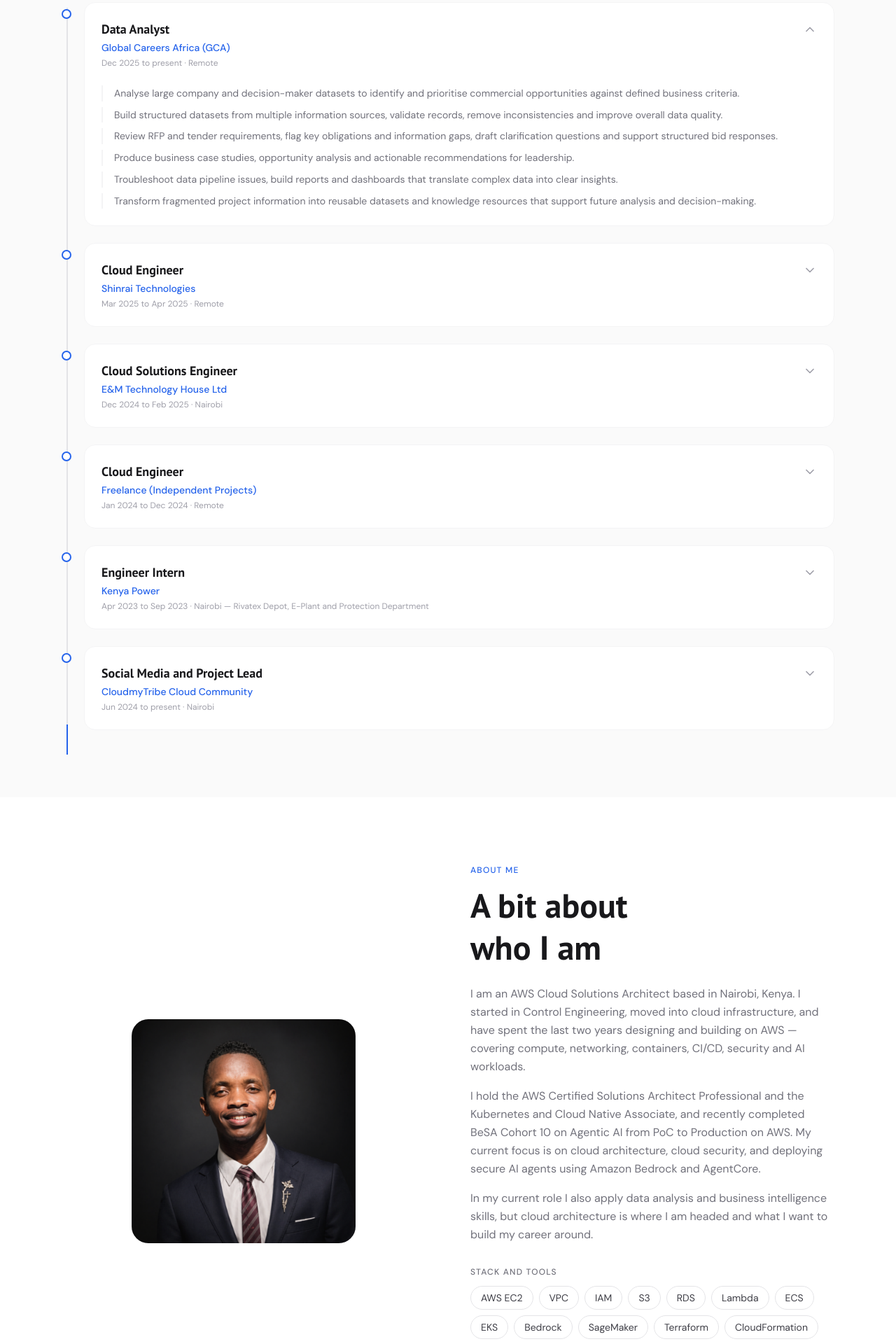
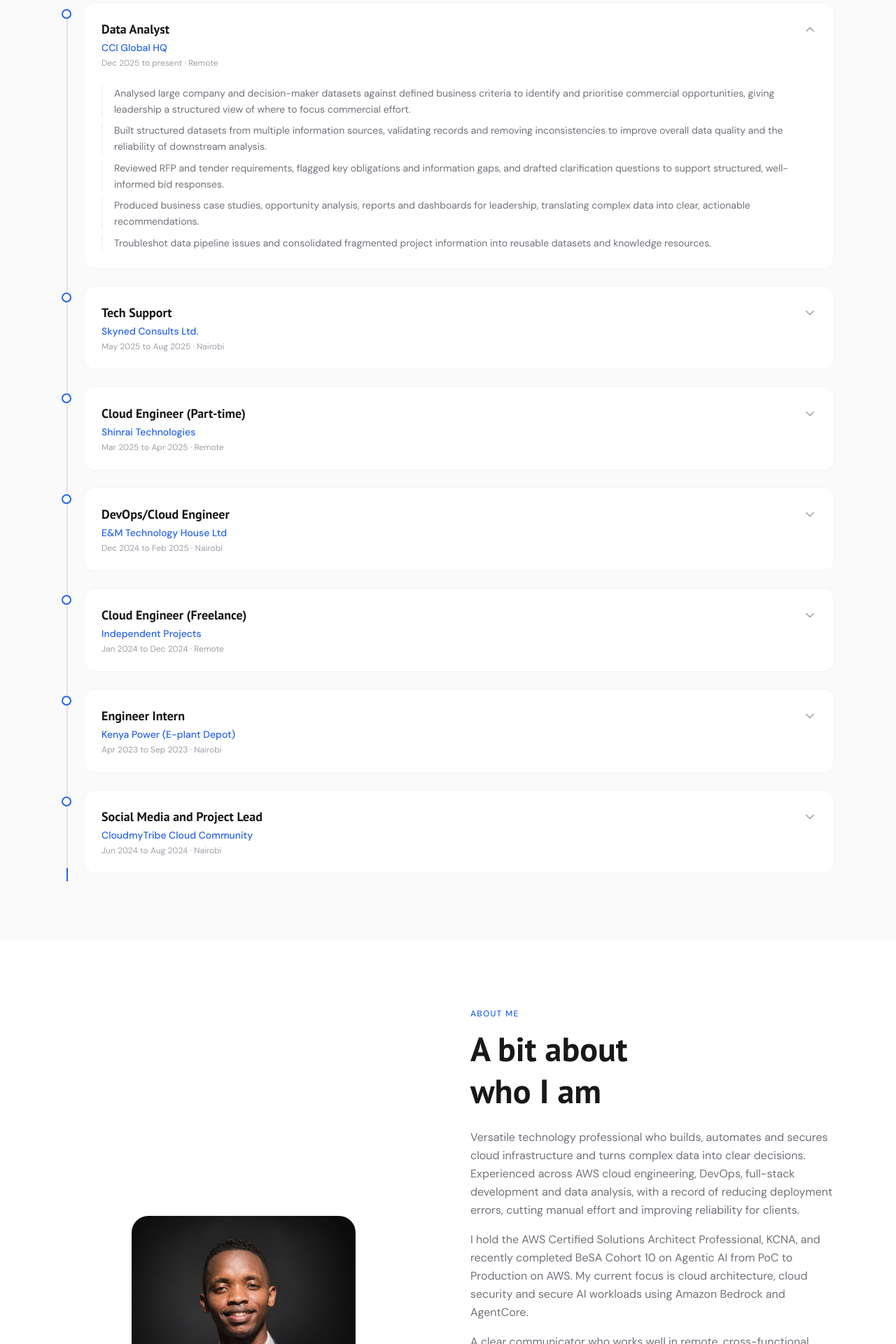
Before and after one commit to Mbitajeff/jeff-mbita-portfolio, a Next.js app: page / in a window 1280 px wide. Shown: the part 3400-5320 px from the top of the page at 70% size. Built offline with nearby package versions, Linux system fonts and the light colour scheme.

Commit message:
feat: update experience, certifications, bio and skills from updated resume

```diff
--- a/src/components/sections/About.tsx
+++ b/src/components/sections/About.tsx
@@ -41,11 +41,15 @@
 ];
 
 const skills = [
-  "AWS EC2", "VPC", "IAM", "S3", "RDS", "Lambda",
-  "ECS", "EKS", "Bedrock", "SageMaker",
-  "Terraform", "CloudFormation", "Docker", "Kubernetes",
-  "CodePipeline", "CloudWatch", "GuardDuty", "KMS",
-  "Python", "Bash", "Linux", "Git",
+  "AWS", "Azure", "GCP",
+  "Terraform", "Ansible", "CloudFormation",
+  "Docker", "Kubernetes", "ECS", "EKS",
+  "Bedrock", "AgentCore", "SageMaker", "Strands Agents",
+  "CodePipeline", "GitOps", "Helm",
+  "CloudWatch", "GuardDuty", "KMS", "IAM",
+  "Python", "TypeScript", "JavaScript", "Bash", "SQL",
+  "React", "Next.js", "Node.js",
+  "MySQL", "MongoDB", "Pandas", "Linux", "Git",
 ];
 
 const approachSteps = [
@@ -88,17 +92,17 @@
             </Reveal>
             <Reveal delay={2}>
               <p className="text-zinc-500 dark:text-zinc-400 leading-relaxed mb-4">
-                I am an AWS Cloud Solutions Architect based in Nairobi, Kenya. I started in Control Engineering, moved into cloud infrastructure, and have spent the last two years designing and building on AWS — covering compute, networking, containers, CI/CD, security and AI workloads.
+                Versatile technology professional who builds, automates and secures cloud infrastructure and turns complex data into clear decisions. Experienced across AWS cloud engineering, DevOps, full-stack development and data analysis, with a record of reducing deployment errors, cutting manual effort and improving reliability for clients.
               </p>
             </Reveal>
             <Reveal delay={3}>
               <p className="text-zinc-500 dark:text-zinc-400 leading-relaxed mb-4">
-                I hold the AWS Certified Solutions Architect Professional and the Kubernetes and Cloud Native Associate, and recently completed BeSA Cohort 10 on Agentic AI from PoC to Production on AWS. My current focus is on cloud architecture, cloud security, and deploying secure AI agents using Amazon Bedrock and AgentCore.
+                I hold the AWS Certified Solutions Architect Professional, KCNA, and recently completed BeSA Cohort 10 on Agentic AI from PoC to Production on AWS. My current focus is cloud architecture, cloud security and secure AI workloads using Amazon Bedrock and AgentCore.
               </p>
             </Reveal>
             <Reveal delay={4}>
               <p className="text-zinc-500 dark:text-zinc-400 leading-relaxed mb-8">
-                In my current role I also apply data analysis and business intelligence skills, but cloud architecture is where I am headed and what I want to build my career around.
+                A clear communicator who works well in remote, cross-functional teams, with a strong focus on secure, scalable and well-documented solutions. Recognized for balancing innovation with cost, risk and scalability trade-offs to drive long-term organizational value.
               </p>
             </Reveal>
             <Reveal delay={4}>
--- a/src/data/certifications.ts
+++ b/src/data/certifications.ts
@@ -13,9 +13,44 @@
     year: 2026,
   },
   {
-    name: "BeSA Cohort 10: Agentic AI PoC to Production on AWS",
+    name: "Agentic AI: PoC to Production on AWS",
     issuer: "BeSA Cloud Academy",
     year: 2026,
+  },
+  {
+    name: "AI Governance on AWS",
+    issuer: "DataExpert.io",
+    year: 2026,
+  },
+  {
+    name: "Agentic AI Evaluation and Observability",
+    issuer: "DataExpert.io",
+    year: 2026,
+  },
+  {
+    name: "Building Agentic AI on Amazon EKS and Serverless",
+    issuer: "DataExpert.io",
+    year: 2026,
+  },
+  {
+    name: "Design Authentication, Authorization and Logging",
+    issuer: "DataExpert.io",
+    year: 2026,
+  },
+  {
+    name: "Microsoft AI Skills Fest 2026",
+    issuer: "Microsoft",
+    year: 2026,
+  },
+  {
+    name: "McKinsey Forward Program",
+    issuer: "McKinsey and Company",
+    year: 2025,
+  },
+  {
+    name: "Introducing Generative AI with AWS",
+    issuer: "Udacity",
+    year: 2025,
   },
   {
     name: "Kubernetes and Cloud Native Associate (KCNA)",
@@ -28,12 +63,12 @@
     year: 2025,
   },
   {
-    name: "McKinsey Forward Program",
-    issuer: "McKinsey and Company",
-    year: 2025,
+    name: "AWS Certified Cloud Practitioner",
+    issuer: "Amazon Web Services",
+    year: 2024,
   },
   {
-    name: "AWS Certified Cloud Practitioner",
+    name: "AWS Academy: Microservices and CI/CD Pipeline Builder",
     issuer: "Amazon Web Services",
     year: 2024,
   },
@@ -46,6 +81,11 @@
 
 export const education: EducationEntry[] = [
   {
+    institution: "Mentor Me Collective x Grow with Google",
+    qualification: "Google Cybersecurity Professional Certificate Programme",
+    period: "Mar 2026 to Sep 2026",
+  },
+  {
     institution: "Multimedia University of Kenya",
     qualification: "BSc Control Engineering",
     period: "2019 to 2023",
@@ -54,11 +94,11 @@
   {
     institution: "Power Learn Project Africa",
     qualification: "Software Engineering, MERN Stack",
-    period: "2025",
+    period: "Feb 2025 to Aug 2025",
   },
   {
-    institution: "AWS re/Start (Ajira)",
+    institution: "AWS re/Start (Kenya)",
     qualification: "AWS Cloud Computing",
-    period: "2024",
+    period: "Jan 2024 to Apr 2024",
   },
 ];
--- a/src/data/experience.ts
+++ b/src/data/experience.ts
@@ -4,103 +4,136 @@
   {
     id: "gca",
     title: "Data Analyst",
-    company: "Global Careers Africa (GCA)",
+    company: "CCI Global HQ",
     period: "Dec 2025 to present",
     location: "Remote",
     bullets: [
       {
-        text: "Analyse large company and decision-maker datasets to identify and prioritise commercial opportunities against defined business criteria.",
+        text: "Analysed large company and decision-maker datasets against defined business criteria to identify and prioritise commercial opportunities, giving leadership a structured view of where to focus commercial effort.",
         skills: ["data"],
       },
       {
-        text: "Build structured datasets from multiple information sources, validate records, remove inconsistencies and improve overall data quality.",
+        text: "Built structured datasets from multiple information sources, validating records and removing inconsistencies to improve overall data quality and the reliability of downstream analysis.",
         skills: ["data"],
       },
       {
-        text: "Review RFP and tender requirements, flag key obligations and information gaps, draft clarification questions and support structured bid responses.",
+        text: "Reviewed RFP and tender requirements, flagged key obligations and information gaps, and drafted clarification questions to support structured, well-informed bid responses.",
         skills: ["data"],
       },
       {
-        text: "Produce business case studies, opportunity analysis and actionable recommendations for leadership.",
+        text: "Produced business case studies, opportunity analysis, reports and dashboards for leadership, translating complex data into clear, actionable recommendations.",
         skills: ["data"],
       },
       {
-        text: "Troubleshoot data pipeline issues, build reports and dashboards that translate complex data into clear insights.",
-        skills: ["data"],
-      },
-      {
-        text: "Transform fragmented project information into reusable datasets and knowledge resources that support future analysis and decision-making.",
+        text: "Troubleshot data pipeline issues and consolidated fragmented project information into reusable datasets and knowledge resources.",
         skills: ["data"],
       },
     ],
   },
   {
+    id: "skyned",
+    title: "Tech Support",
+    company: "Skyned Consults Ltd.",
+    period: "May 2025 to Aug 2025",
+    location: "Nairobi",
+    bullets: [
+      {
+        text: "Provided frontline technical support for telecom and fiber optic customers, serving as the first point of contact for connectivity and service issues.",
+        skills: ["aws"],
+      },
+      {
+        text: "Diagnosed and resolved connectivity and infrastructure issues through support tickets, ensuring timely resolution and clear communication with customers.",
+        skills: ["aws"],
+      },
+      {
+        text: "Configured and troubleshot VPNs and cloud access solutions, enabling customers secure access to the systems they needed.",
+        skills: ["aws", "security"],
+      },
+      {
+        text: "Supported system monitoring across customer services to maintain service reliability and minimise downtime.",
+        skills: ["aws"],
+      },
+    ],
+  },
+  {
     id: "shinrai",
-    title: "Cloud Engineer",
+    title: "Cloud Engineer (Part-time)",
     company: "Shinrai Technologies",
     period: "Mar 2025 to Apr 2025",
     location: "Remote",
     bullets: [
       {
-        text: "Deployed and managed AWS infrastructure (EC2, VPC, S3, RDS, IAM) for enterprise clients.",
+        text: "Architected a media streaming platform using Amazon S3, Rekognition, Translate and Transcribe — reducing manual content moderation effort by 90%, expanding multilingual audience reach by 45%, and automating transcription workflows.",
+        skills: ["aws", "ml-ai"],
+      },
+      {
+        text: "Built and maintained CI/CD pipelines with Terraform, CloudFormation and AWS CodePipeline, reducing deployment errors and improving release speed.",
+        skills: ["aws", "terraform"],
+      },
+      {
+        text: "Conducted AWS Well-Architected Reviews with enterprise clients, identifying security gaps, performance bottlenecks and cost inefficiencies — improving compliance by 30% and cutting monthly spend by up to 35%.",
+        skills: ["aws", "security"],
+      },
+      {
+        text: "Guided clients through cloud onboarding, access configuration and integrations, improving successful deployment rates by 35%.",
         skills: ["aws"],
       },
       {
-        text: "Built and maintained CI/CD pipelines with Terraform, CloudFormation and CodePipeline, reducing deployment errors and improving release speed.",
-        skills: ["aws", "terraform"],
-      },
-      {
-        text: "Monitored cloud environments with CloudWatch and CloudTrail, proactively identifying and resolving performance and security issues.",
-        skills: ["aws", "security"],
-      },
-      {
-        text: "Guided clients through cloud onboarding and access configuration, improving successful deployment rates by 35%.",
+        text: "Explained complex AWS concepts to non-technical clients, improving their confidence in and adoption of cloud solutions.",
         skills: ["aws"],
       },
     ],
   },
   {
     id: "em-tech",
-    title: "Cloud Solutions Engineer",
+    title: "DevOps/Cloud Engineer",
     company: "E&M Technology House Ltd",
     period: "Dec 2024 to Feb 2025",
     location: "Nairobi",
     bullets: [
       {
-        text: "Provisioned and maintained AWS environments using Terraform, automating infrastructure setup and cutting manual effort by 40%.",
+        text: "Provisioned and maintained AWS environments using Terraform, automating infrastructure setup and reducing manual effort by 40%.",
         skills: ["aws", "terraform"],
       },
       {
-        text: "Implemented Docker and Kubernetes containerization for consistent, repeatable deployments.",
+        text: "Cut total cost of ownership by 40% by rightsizing workloads, optimising storage tiers and introducing Reserved Instances; delivered tailored executive reports enabling further modernisation approvals.",
+        skills: ["aws"],
+      },
+      {
+        text: "Improved application scalability by 30% during cloud migrations by building architecture blueprints and running client workshops, achieving zero downtime cutovers for retail and healthcare clients with over 10K daily active users.",
+        skills: ["aws", "containers"],
+      },
+      {
+        text: "Implemented Docker and Kubernetes containerisation for consistent, repeatable deployments, following DevOps best practices.",
         skills: ["containers"],
       },
       {
-        text: "Troubleshot cloud infrastructure issues across compute, storage and networking layers.",
-        skills: ["aws"],
-      },
-      {
-        text: "Documented deployment procedures, support runbooks and architecture decisions.",
+        text: "Strengthened enterprise alignment by contributing to architecture boards, documenting integration patterns and applying TOGAF and SAFe frameworks to map solutions to enterprise strategy.",
         skills: ["aws"],
       },
     ],
   },
   {
     id: "freelance",
-    title: "Cloud Engineer",
-    company: "Freelance (Independent Projects)",
+    title: "Cloud Engineer (Freelance)",
+    company: "Independent Projects",
     period: "Jan 2024 to Dec 2024",
     location: "Remote",
     bullets: [
       {
-        text: "Andy's Car Auction: migrated operations to AWS with auto-scaling EC2, S3, RDS and load-balanced architecture for 24/7 availability.",
+        text: "Migrated Andy's Car Auction to AWS using auto-scaling EC2, S3, RDS and load balancing, enabling 24/7 online auctions and improving customer reach by 30%.",
         skills: ["aws"],
       },
       {
-        text: "AcadeML: deployed and troubleshot AI/ML OCR pipelines on AWS SageMaker and Lambda, improving document throughput by 60%.",
+        text: "Integrated an ML-powered OCR pipeline for AcadeML on AWS SageMaker and Lambda, improving academic document processing by 25%.",
         skills: ["aws", "ml-ai"],
       },
       {
-        text: "Built and debugged containerized MERN microservices on ECS/EKS, resolving networking, IAM and deployment issues.",
+        text: "Built a real-time inventory management system for a small business, increasing stock tracking accuracy by 35%.",
+        skills: ["aws"],
+      },
+      {
+        text: "Built and debugged containerised MERN microservices on ECS and EKS, resolving networking, IAM and deployment issues across client environments.",
         skills: ["aws", "containers"],
       },
     ],
@@ -108,28 +141,20 @@
   {
     id: "kenya-power",
     title: "Engineer Intern",
-    company: "Kenya Power",
+    company: "Kenya Power (E-plant Depot)",
     period: "Apr 2023 to Sep 2023",
-    location: "Nairobi — Rivatex Depot, E-Plant and Protection Department",
+    location: "Nairobi",
     bullets: [
       {
-        text: "Maintenance and troubleshooting of electrical equipment including transformer repair: tanking, tapping system faults and untanking.",
+        text: "Assisted in routine maintenance and troubleshooting of electrical equipment, building hands-on depth in electrical and control engineering principles.",
         skills: [],
       },
       {
-        text: "Supported planning and execution of electrical installation projects including power line upgrades, substation work and new installations.",
+        text: "Tested and validated electrical systems and repaired transformers (tanking, tapping system troubleshooting and untanking), providing technical support to multiple departments.",
         skills: [],
       },
       {
-        text: "Fieldwork on transformers, power lines and substations — testing, validation and commissioning of electrical systems.",
-        skills: [],
-      },
-      {
-        text: "Developed and enforced safety control systems for high-risk operations including fuel handling; maintained inventory of electrical components.",
-        skills: [],
-      },
-      {
-        text: "Installation and maintenance of electrical instruments including ammeters, control valves and sensors.",
+        text: "Supported planning and execution of electrical projects including upgrades and new installations, gaining practical project coordination experience.",
         skills: [],
       },
     ],
@@ -138,19 +163,15 @@
     id: "cloudmytribe",
     title: "Social Media and Project Lead",
     company: "CloudmyTribe Cloud Community",
-    period: "Jun 2024 to present",
+    period: "Jun 2024 to Aug 2024",
     location: "Nairobi",
     bullets: [
       {
-        text: "Organise cloud education workshops and create technical content helping the community learn AWS, DevOps and cloud security concepts.",
+        text: "Ran cloud workshops and created content helping the community learn AWS and DevOps concepts.",
         skills: ["aws"],
       },
       {
-        text: "Mentor aspiring cloud engineers on AWS fundamentals, certification paths, hands-on project building and career strategy in cloud.",
-        skills: ["aws"],
-      },
-      {
-        text: "Manage community social media presence, driving engagement around AWS and cloud-native topics.",
+        text: "Mentored aspiring cloud engineers on AWS fundamentals, certification paths and hands-on project building.",
         skills: ["aws"],
       },
     ],
--- a/src/data/projects.ts
+++ b/src/data/projects.ts
@@ -211,13 +211,13 @@
     problem:
       "AcadeML needed to process large volumes of academic documents with optical character recognition at scale.",
     myRole:
-      "Deployed and troubleshot the AI/ML OCR pipeline on SageMaker and Lambda.",
+      "Delivered scalable, secure cloud solutions across industries — AWS migration for Andy's Car Auction, ML OCR pipeline for AcadeML, a real-time inventory management system for a small business, and containerised MERN microservices on ECS/EKS.",
     keyDecisions: [
       "SageMaker for scalable ML inference",
       "Lambda for event-driven document processing",
       "S3 triggers for automatic pipeline invocation",
     ],
-    outcome: "Document throughput improved by 60%.",
+    outcome: "Document throughput improved by 25%.",
     links: {},
     hasDiagram: false,
   },
```
